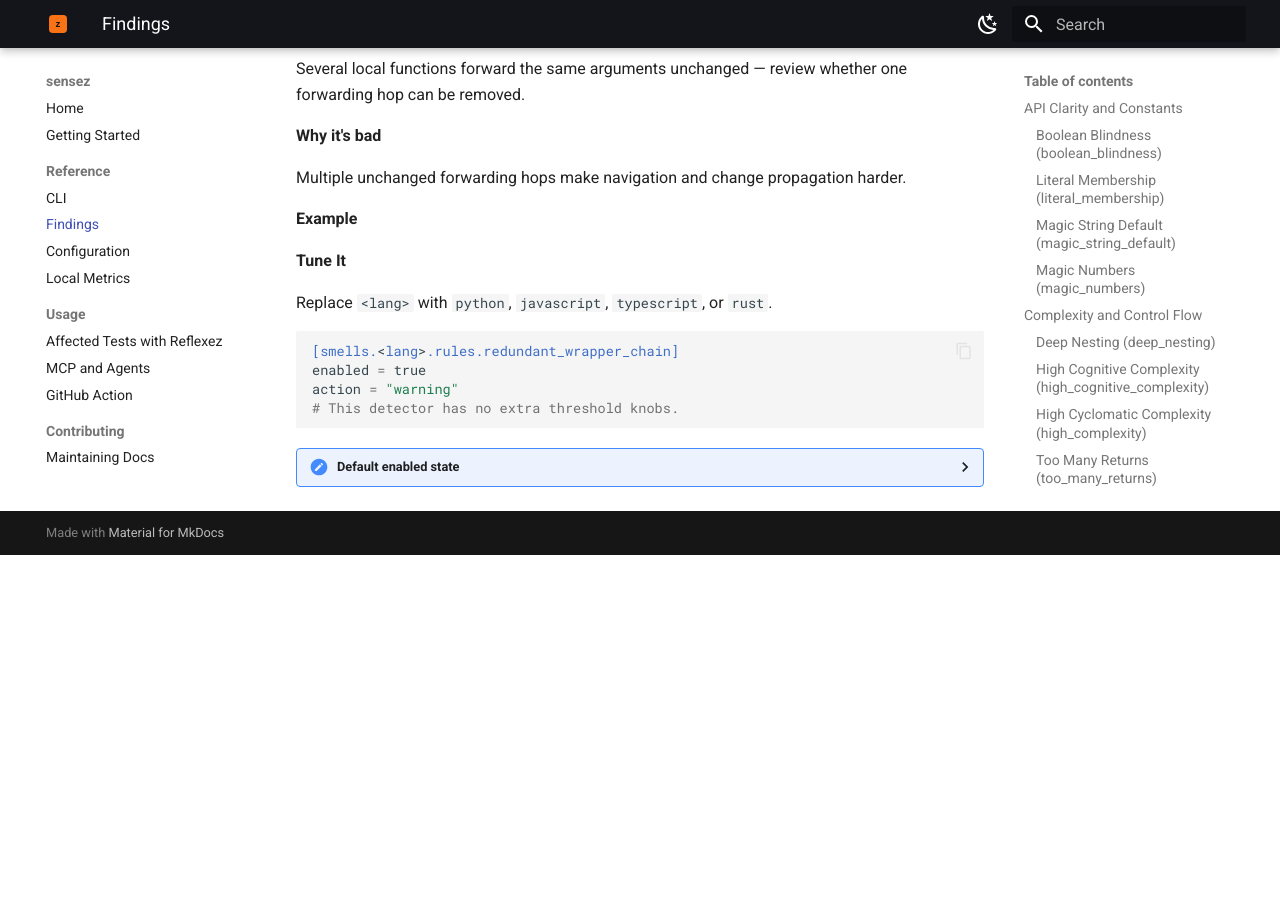
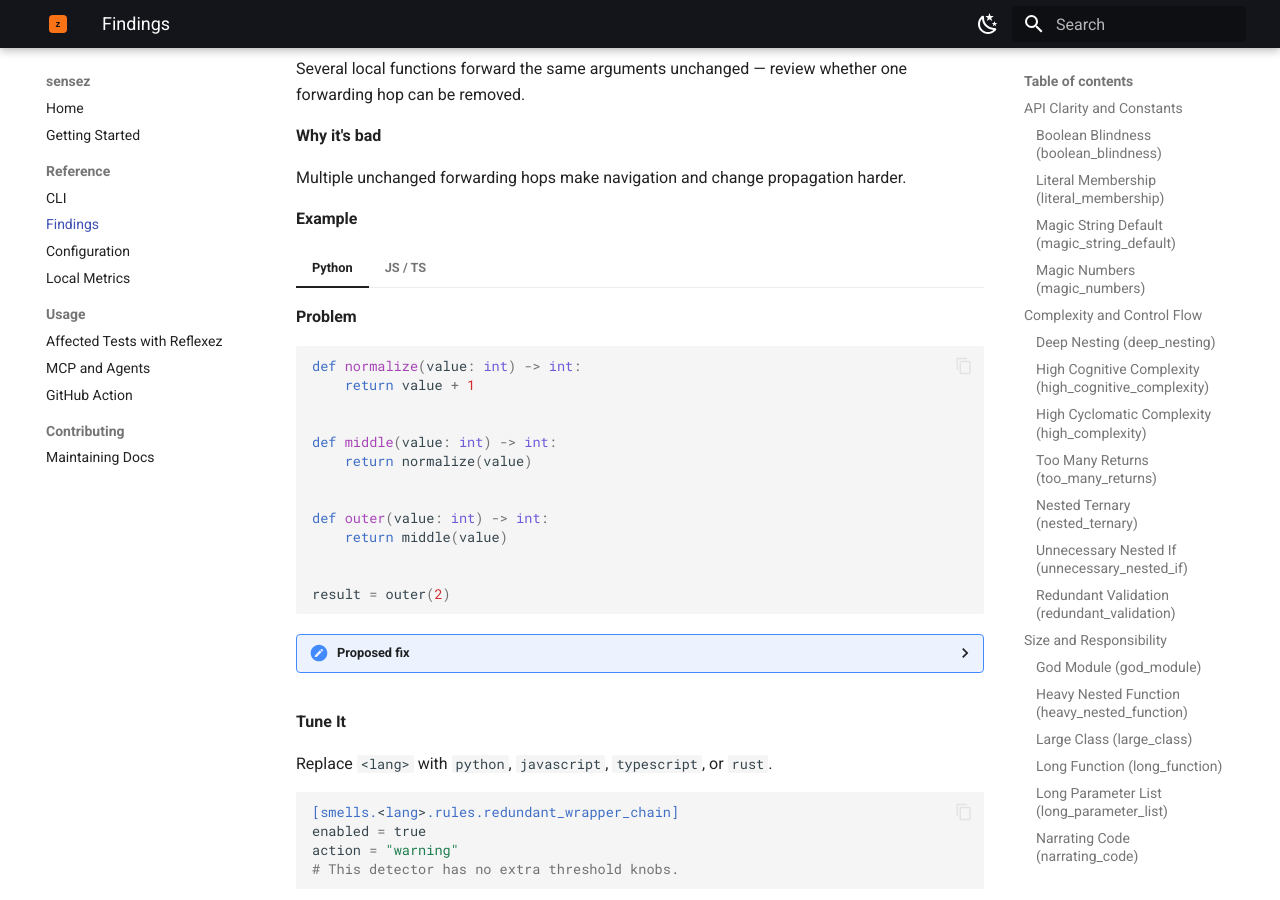
Before and after one commit to popov95s/sensez, an MkDocs documentation site: the page built from docs/reference/findings.md, in a window 1280 px wide and 900 px high, scrolled down 34699 px. Built offline with MkDocs 1.6.1 and Material for MkDocs 9.7.7, drawn with Linux system fonts in a browser that asks for light colours; the version menu is left out; before the commit the page ends 35254 px from its top, so only the background shows below that.

Commit message:
docs(noze): verify wrapper chain examples

````diff
--- a/docs/reference/findings.md
+++ b/docs/reference/findings.md
@@ -4145,6 +4145,83 @@ Multiple unchanged forwarding hops make navigation and change propagation harder
 
 **Example**
 
+=== "Python"
+
+    **Problem**
+
+    ```python
+    def normalize(value: int) -> int:
+        return value + 1
+
+
+    def middle(value: int) -> int:
+        return normalize(value)
+
+
+    def outer(value: int) -> int:
+        return middle(value)
+
+
+    result = outer(2)
+    ```
+
+    <details class="sensez-proposed-fix" markdown="1">
+    <summary>Proposed fix</summary>
+
+    Keep the intended compatibility boundary and remove only redundant local hops.
+
+    ```python
+    def normalize(value: int) -> int:
+        return value + 1
+
+
+    def outer(value: int) -> int:
+        return normalize(value)
+
+
+    result = outer(2)
+    ```
+    </details>
+
+=== "JS / TS"
+
+    **Problem**
+
+    ```ts
+    function normalize(value: number): number {
+      return value + 1;
+    }
+
+    function middle(value: number): number {
+      return normalize(value);
+    }
+
+    function outer(value: number): number {
+      return middle(value);
+    }
+
+    const result = outer(2);
+    console.log(result);
+    ```
+
+    <details class="sensez-proposed-fix" markdown="1">
+    <summary>Proposed fix</summary>
+
+    Keep the intended API boundary and remove only redundant local hops.
+
+    ```ts
+    function normalize(value: number): number {
+      return value + 1;
+    }
+
+    function outer(value: number): number {
+      return normalize(value);
+    }
+
+    const result = outer(2);
+    console.log(result);
+    ```
+    </details>
 
 **Tune It**
 
--- a/docs/verify_examples.py
+++ b/docs/verify_examples.py
@@ -174,6 +174,10 @@ def verify_smell_folder(folder: Path, smell_kind: str, failures: FailureList) ->
                 f"{box}/example{suffix}: expected {smell_kind}, "
                 f"saw {sorted(bad_kinds) or 'no smells'}",
             )
+        if (folder / "exact-smells").exists() and bad_kinds != {smell_kind}:
+            failures.append(
+                f"{box}/example{suffix}: expected only {smell_kind}, saw {sorted(bad_kinds)}"
+            )
         shutil.rmtree(bad, ignore_errors=True)
 
         fixed = build_scan_root(folder, "fixed", suffix)
````
Also changed, not shown: docs/contributing/docs.md (+4 -0 lines), docs/examples/smells/redundant_wrapper_chain/example.py (added, +13 -0 lines), docs/examples/smells/redundant_wrapper_chain/example.ts (added, +14 -0 lines), docs/examples/smells/redundant_wrapper_chain/fixed.py (added, +9 -0 lines), docs/examples/smells/redundant_wrapper_chain/fixed.ts (added, +10 -0 lines), 1 other file.
